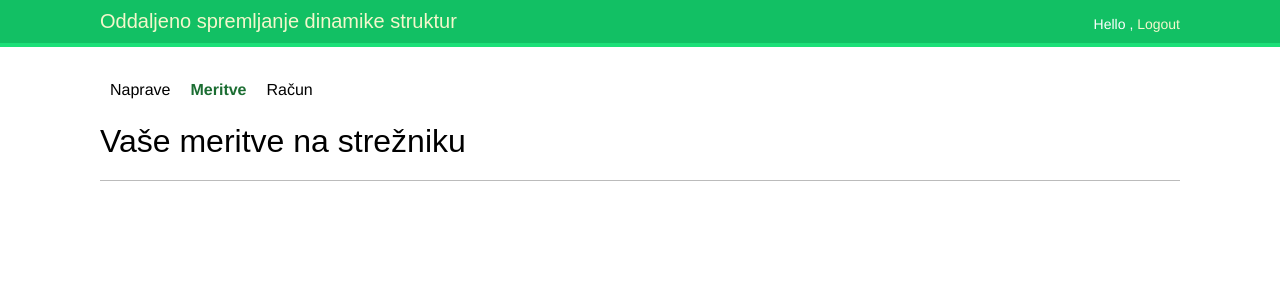
After one commit to gregorobreza/oddaljeno-spremljanje-dinamike, a Django app: page /measurement/ in a window 1280 px wide. The commit adds this page. Shown: the top 300 px of the page. Run offline with Django 3.2, Linux system fonts and the light colour scheme; a user stored in the database is signed in; some libraries are stand-ins or nearby versions; some web fonts are replaced.

Commit message:
dodana stran meritve

```diff
--- a/mqtt_proxy/account/templates/account/dashboard.html
+++ b/mqtt_proxy/account/templates/account/dashboard.html
@@ -4,7 +4,6 @@
 {% block content %}
 <div class="top-line">
     <h1>Vaše naprave</h1>
-    <div><a href="#">Dodaj napravo</a></div>
 </div>
 <div class="device-table">
     <div>Tip</div>
--- a/mqtt_proxy/account/templates/base.html
+++ b/mqtt_proxy/account/templates/base.html
@@ -31,8 +31,8 @@ Hello {{ request.user.first_name }},
     <li {% if section == "devices" %}class="selected"{% endif %}>
     <a href="{% url "devices" %}">Naprave</a>
     </li>
-    <li {% if section == "images" %}class="selected"{% endif %}>
-    <a href="#">Meritve</a>
+    <li {% if section == "measurements" %}class="selected"{% endif %}>
+    <a href="{% url "measurements" %}">Meritve</a>
     </li>
     <li {% if section == "profile" %}class="selected"{% endif %}>
     <a href="{% url "edit" %}">Račun</a>
--- /dev/null
+++ b/mqtt_proxy/measurement/templates/measurements/measurements.html
@@ -0,0 +1,8 @@
+{% extends "base.html" %}
+{% load static %}
+{% block title %}Dashboard{% endblock %}
+{% block content %}
+<div class="top-line">
+    <h1>Vaše meritve na strežniku</h1>
+</div>
+{% endblock %}
--- a/mqtt_proxy/measurement/urls.py
+++ b/mqtt_proxy/measurement/urls.py
@@ -4,4 +4,5 @@ from . import views
 
 urlpatterns = [
     path('upload/<str:file_name>/', views.upload_file, name='upload'),
+    path('', views.measurements, name='measurements'),
 ]
--- a/mqtt_proxy/measurement/views.py
+++ b/mqtt_proxy/measurement/views.py
@@ -2,6 +2,7 @@ from django.shortcuts import render
 from django.views.decorators.csrf import csrf_exempt
 from django.http import HttpResponse
 from .models import Measurement
+from django.contrib.auth.decorators import login_required
 # Create your views here.
 
 @csrf_exempt
@@ -12,3 +13,8 @@ def upload_file(request, file_name):
         instance.save()
 
     return HttpResponse(status=201)
+
+@login_required
+def measurements(request):
+    measurements = Measurement.objects.all()
+    return render(request, 'measurements/measurements.html', {'measurements':measurements, "section":"measurements"})
```
Also changed, not shown: mqtt_proxy/account/templates/account/edit.html (+14 -6 lines).
